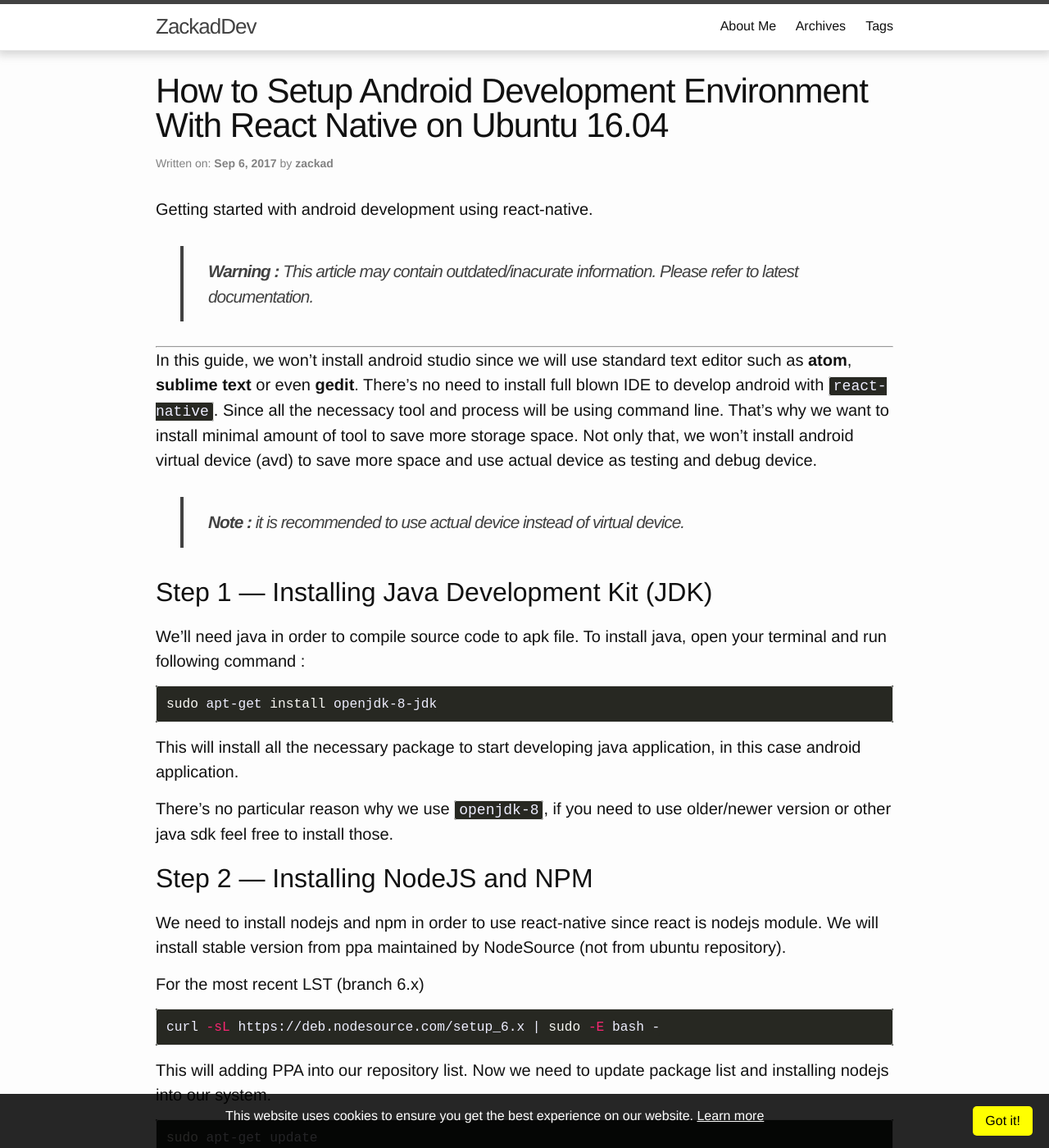
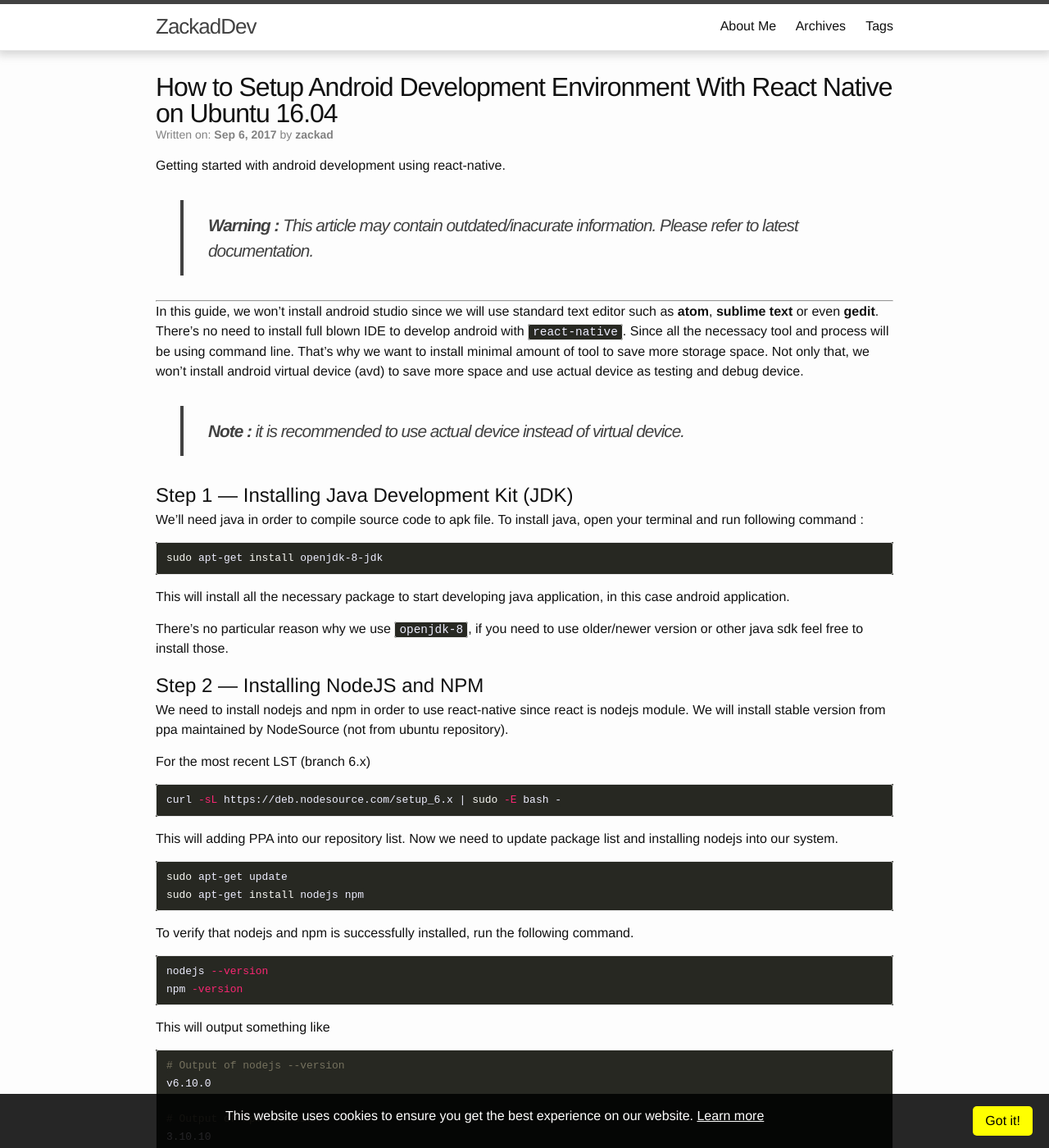
Before and after one commit to zackad/blog-src, a Jekyll site: the page built from _posts/2017-09-06-setup-android-development-environment-with-react-native-on-ubuntu.md, in a window 1280 px wide and 1400 px high. Shown: the whole window at 82% size. Built offline with Jekyll 4.4.1, drawn with Linux system fonts in a browser that asks for light colours.

Commit message:
ui: reduce font size, reduce spacing

```diff
--- a/_sass/minima/_layout.scss
+++ b/_sass/minima/_layout.scss
@@ -246,7 +246,12 @@
  * Posts
  */
 .post-header {
-  margin-bottom: $spacing-unit;
+  margin-bottom: $spacing-unit / 2;
+
+  h1 {
+    @include relative-font-size(2);
+    margin-bottom: 0;
+  }
 }
 
 .tag {
@@ -270,18 +275,18 @@
 }
 
 .post-content {
-  @include relative-font-size(1.25);
+  @include relative-font-size(1);
 
   @include media-query($on-palm) {
     font-size: 1em;
   }
 
+  h2, h3, h4 {
+    margin-bottom: 0;
+  }
+
   h2 {
-    @include relative-font-size(2);
-
-    @include media-query($on-laptop) {
-      @include relative-font-size(1.75);
-    }
+    @include relative-font-size(1.5);
   }
 
   h3 {
```
